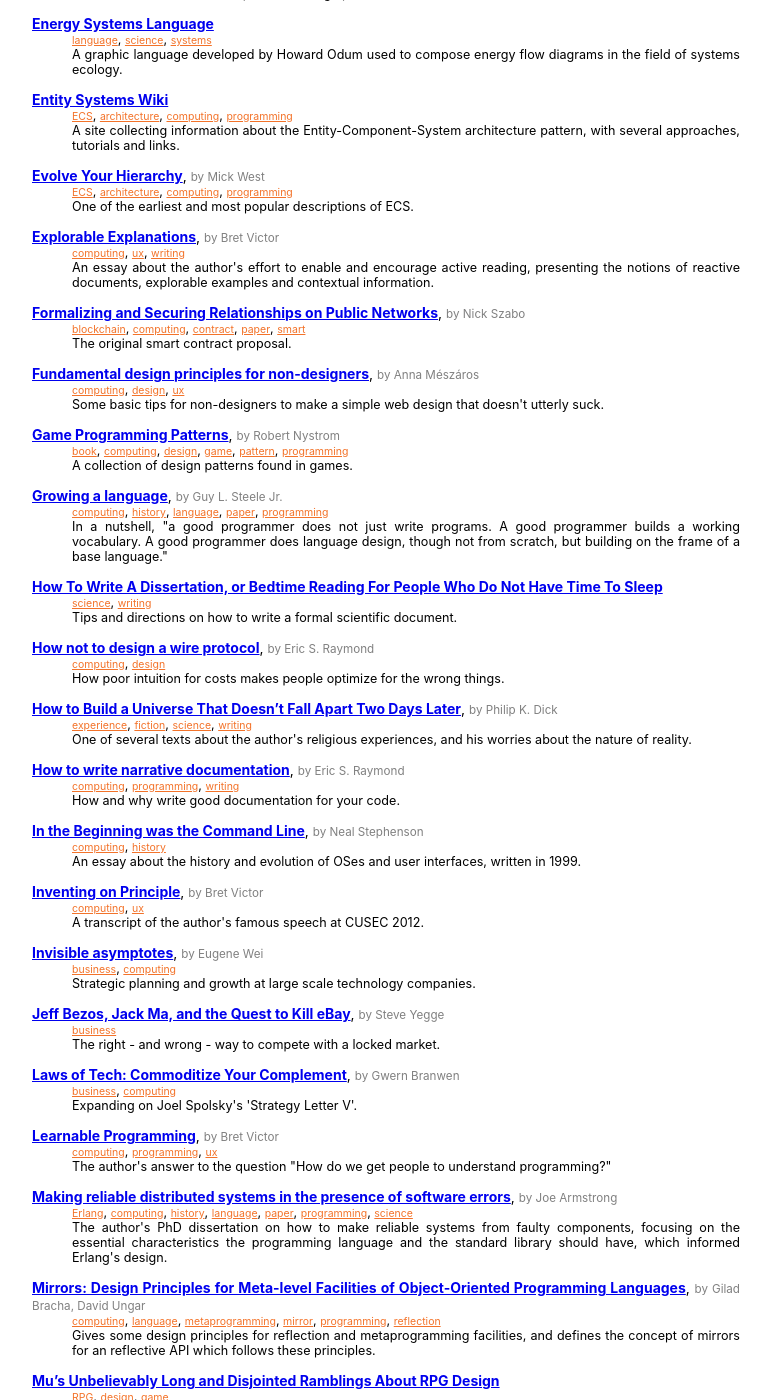
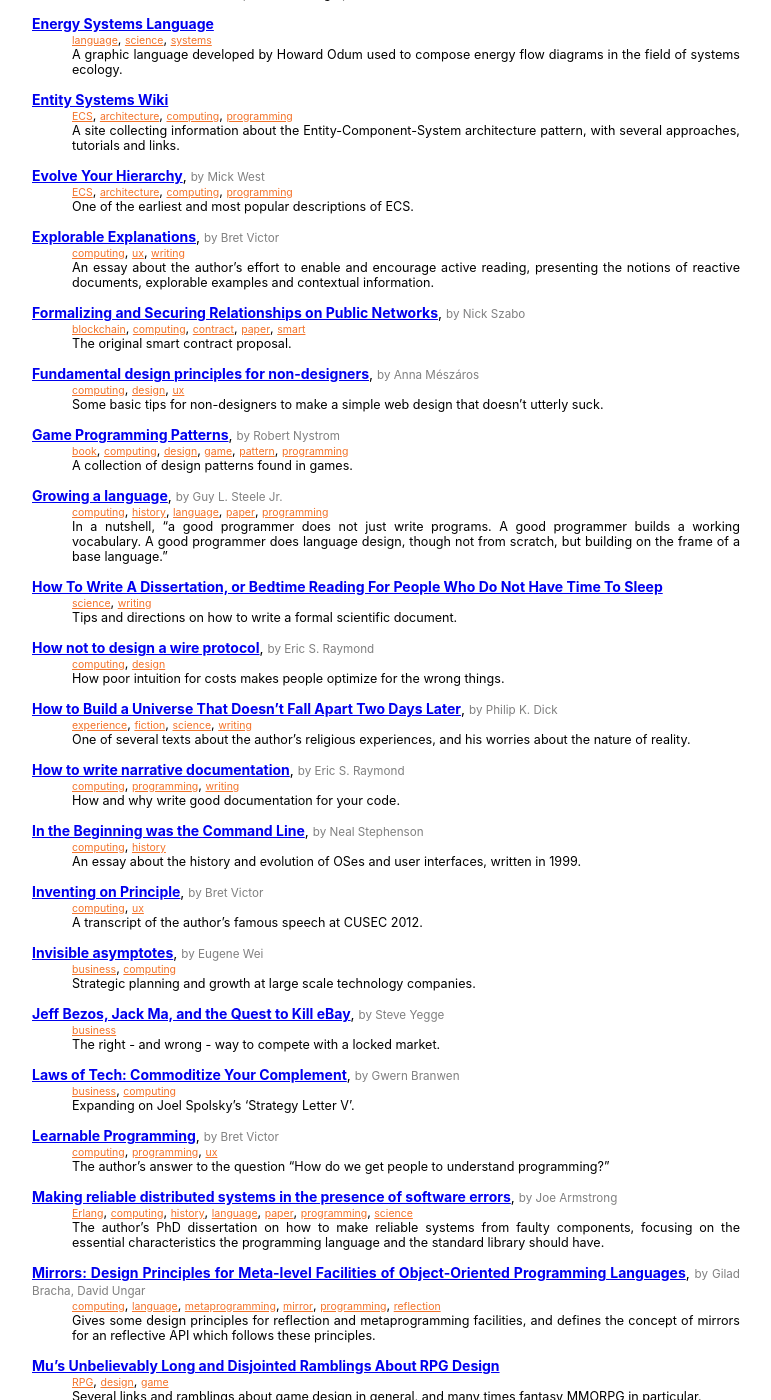
Before and after one commit to hanjos/hanjos.github.io, a Jekyll site: the page built from bookmarks.md, in a window 1280 px wide and 1400 px high, scrolled down 1253 px. Shown: the whole window, without its empty margins (322-1093 px from the left). Built offline with Jekyll 4.4.1, drawn with Linux system fonts in a browser that asks for light colours; some of the changed text lies outside the part shown.

Commit message:
Aceitando Markdown na descrição dos atalhos.

```diff
--- a/_data/bookmarks.yml
+++ b/_data/bookmarks.yml
@@ -67,7 +67,7 @@
   tags: ['computing', 'design', 'pattern', 'social', 'ux']
 - url: http://8325.org/haiku/
   title: NetPositive error messages
-  description: A collection of humorous haiku error messages, originally from NetPositive, a web browser for BeOS. I'll probably steal some of these...
+  description: A collection of humorous haiku error messages originally from NetPositive, a web browser for BeOS. I'll probably steal some of these...
   tags: ['computing', 'humor']
 - url: https://www.gnu.org/fun/jokes/pasta.code.html
   title: Spaghetti Code
@@ -267,7 +267,7 @@
 - url: http://erlang.org/download/armstrong_thesis_2003.pdf
   title: Making reliable distributed systems in the presence of software errors
   authors: Joe Armstrong
-  description: The author's PhD dissertation on how to make reliable systems from faulty components, focusing on the essential characteristics the programming language and the standard library should have, which informed Erlang's design.
+  description: The author's PhD dissertation on how to make reliable systems from faulty components, focusing on the essential characteristics the programming language and the standard library should have.
   tags: ['computing', 'Erlang', 'history', 'language', 'paper', 'programming', 'science']
 - url: http://www-formal.stanford.edu/jmc/recursive.html
   title: Recursive Functions of Symbolic Expressions and Their Computation by Machine, Part I
--- a/_includes/bookmark-entry.html
+++ b/_includes/bookmark-entry.html
@@ -10,5 +10,5 @@
 {%- endfor -%}
 </dd>
 {%- endif -%}
-{%- if include.bookmark.description -%}<dd class='{{ tag_classes }}'>{{ include.bookmark.description }}</dd>{%- endif -%}
+{%- if include.bookmark.description -%}<dd class='excerpt {{ tag_classes }}'>{{ include.bookmark.description | markdownify }}</dd>{%- endif -%}
 {%- endif -%}
```
